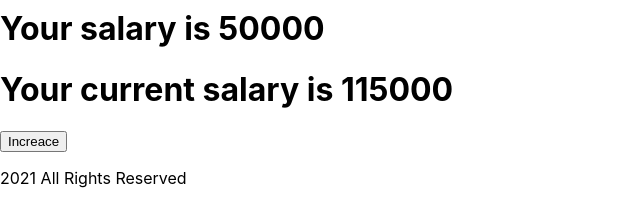
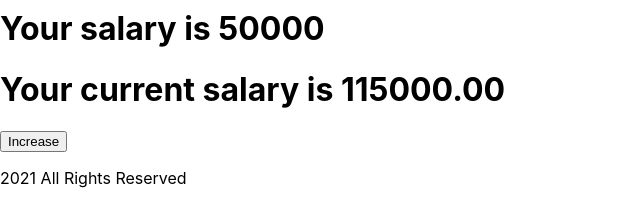
Before and after one commit to QualRay/FlipkartWithAnilDollar, a React (Create React App) app: page / in a window 1280 px wide. Shown: the part 567-769 px from the top of the page, without its empty margins (0-640 px from the left). Built offline with nearby package versions, Linux system fonts and the light colour scheme.

Commit message:
update 2 digit decimals

```diff
--- a/src/Components/D.js
+++ b/src/Components/D.js
@@ -15,8 +15,9 @@ function D() {
 
   return (
         <>
-        <h1>Your current salary is {pay}</h1>
-        <button onClick={() => {incr();}}>Increace</button>
+
+        <h1>Your current salary is { pay.toFixed(2) }</h1>
+        <button onClick={() => {incr();}}>Increase</button>
         </>
       )
 }
```
